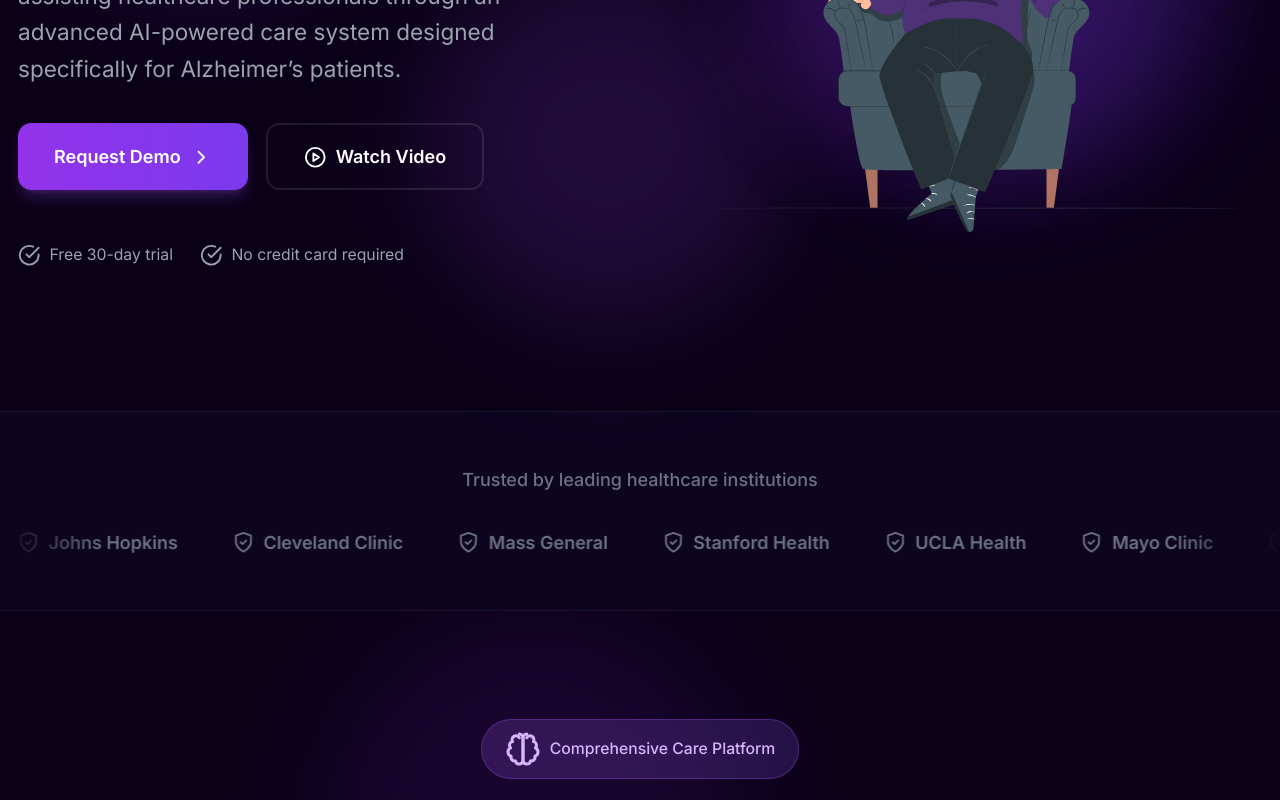
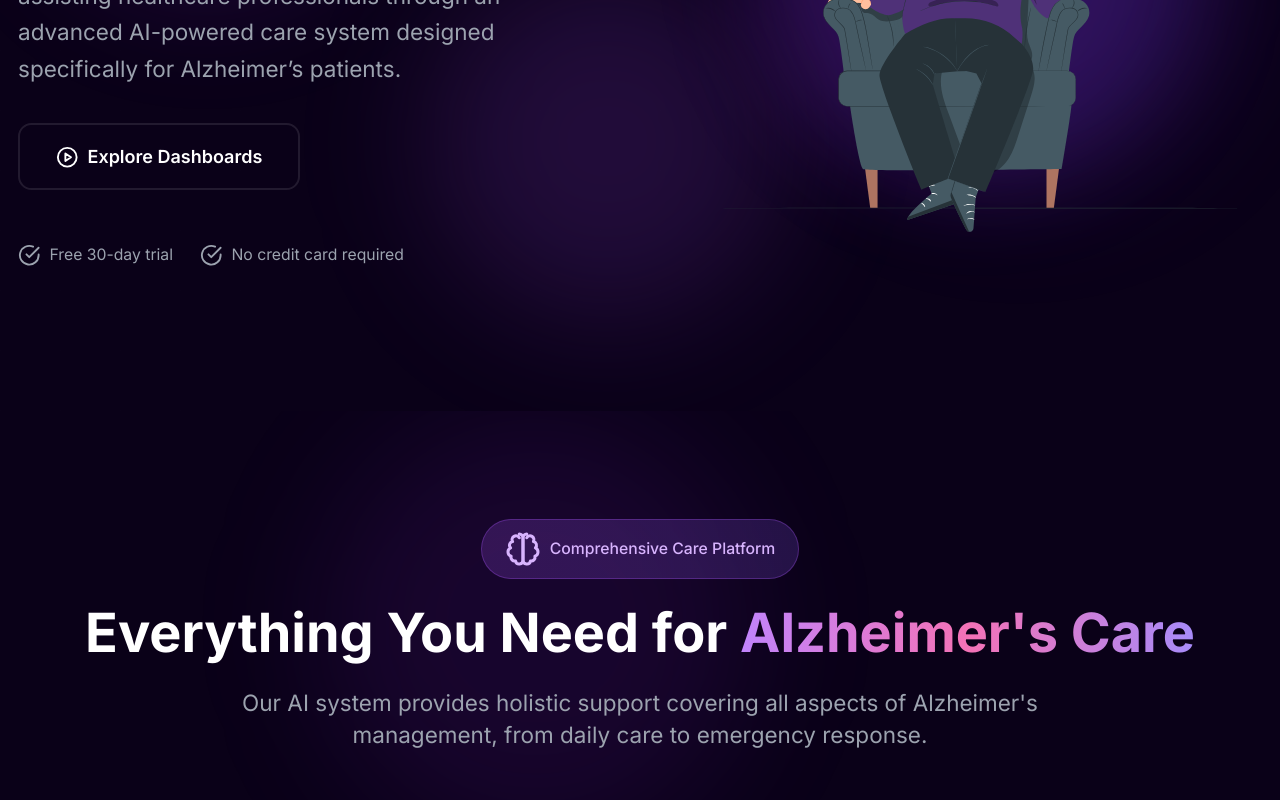
Before and after one commit to AhemdNada/ALZCare.eg, a React (Vite) app in the folder frontend/: page / in a window 1280 px wide. Shown: the part 520-1320 px from the top of the page. Built offline with nearby package versions, Linux system fonts and the light colour scheme.

Commit message:
remove button hero section

```diff
--- a/frontend/src/pages/LandingPage.jsx
+++ b/frontend/src/pages/LandingPage.jsx
@@ -278,17 +278,14 @@ const LandingPage = () => {
               </p>
 
               <div className="flex gap-3 sm:gap-4 mb-12">
+
                 <Link
-                  to="/auth/signup"
-                  className="group px-4 sm:px-8 py-3 sm:py-4 bg-gradient-to-r from-purple-600 to-violet-600 text-white font-semibold rounded-xl shadow-lg shadow-purple-500/25 hover:shadow-xl hover:shadow-purple-500/40 transition-all duration-300 hover:-translate-y-1 flex items-center gap-2 text-sm sm:text-base"
+                  to="/dashboard"
+                  className="group px-4 sm:px-8 py-3 sm:py-4 border-2 border-white/10 text-white font-semibold rounded-xl hover:bg-white/[0.05] hover:border-purple-500/30 transition-all duration-300 flex items-center gap-2 text-sm sm:text-base"
                 >
-                  <span>Request Demo</span>
-                  <ChevronRightIcon />
+                  <PlayCircleIcon />
+                  <span>Explore Dashboards</span>
                 </Link>
-                <button className="group px-4 sm:px-8 py-3 sm:py-4 border-2 border-white/10 text-white font-semibold rounded-xl hover:bg-white/[0.05] hover:border-purple-500/30 transition-all duration-300 flex items-center gap-2 text-sm sm:text-base">
-                  <PlayCircleIcon />
-                  <span>Watch Video</span>
-                </button>
               </div>
 
               {/* Trust Indicators */}
@@ -323,49 +320,7 @@ const LandingPage = () => {
       </section>
 
       {/* ===== TRUSTED BY - Infinite Loop ===== */}
-      <section className="py-12 bg-[#0d0520] border-y border-white/[0.05] overflow-hidden">
-        <div className="max-w-7xl mx-auto px-4">
-          <p className="text-center text-gray-500 mb-8 font-medium">Trusted by leading healthcare institutions</p>
-        </div>
 
-        {/* Infinite Scroll Container */}
-        <div className="relative">
-          {/* Fade edges */}
-          <div className="absolute left-0 top-0 bottom-0 w-24 bg-gradient-to-r from-[#0d0520] to-transparent z-10 pointer-events-none" />
-          <div className="absolute right-0 top-0 bottom-0 w-24 bg-gradient-to-l from-[#0d0520] to-transparent z-10 pointer-events-none" />
-
-          {/* Scrolling track */}
-          <div className="flex animate-scroll-infinite">
-            {/* First set */}
-            <div className="flex items-center gap-12 px-6 shrink-0">
-              {trustedBy.map((name, i) => (
-                <div key={`first-${i}`} className="flex items-center gap-2 text-gray-500 hover:text-purple-400 transition-colors whitespace-nowrap">
-                  <ShieldIcon />
-                  <span className="font-semibold">{name}</span>
-                </div>
-              ))}
-            </div>
-            {/* Second set (duplicate for seamless loop) */}
-            <div className="flex items-center gap-12 px-6 shrink-0">
-              {trustedBy.map((name, i) => (
-                <div key={`second-${i}`} className="flex items-center gap-2 text-gray-500 hover:text-purple-400 transition-colors whitespace-nowrap">
-                  <ShieldIcon />
-                  <span className="font-semibold">{name}</span>
-                </div>
-              ))}
-            </div>
-            {/* Third set (extra for wider screens) */}
-            <div className="flex items-center gap-12 px-6 shrink-0">
-              {trustedBy.map((name, i) => (
-                <div key={`third-${i}`} className="flex items-center gap-2 text-gray-500 hover:text-purple-400 transition-colors whitespace-nowrap">
-                  <ShieldIcon />
-                  <span className="font-semibold">{name}</span>
-                </div>
-              ))}
-            </div>
-          </div>
-        </div>
-      </section>
 
       {/* ===== FEATURES SECTION ===== */}
       <section ref={featuresRef} className="py-24 bg-[#0a0118] relative overflow-hidden">
```
